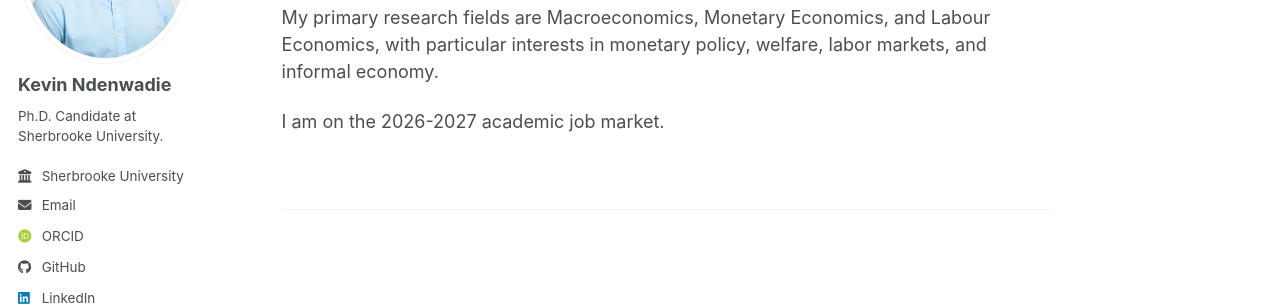
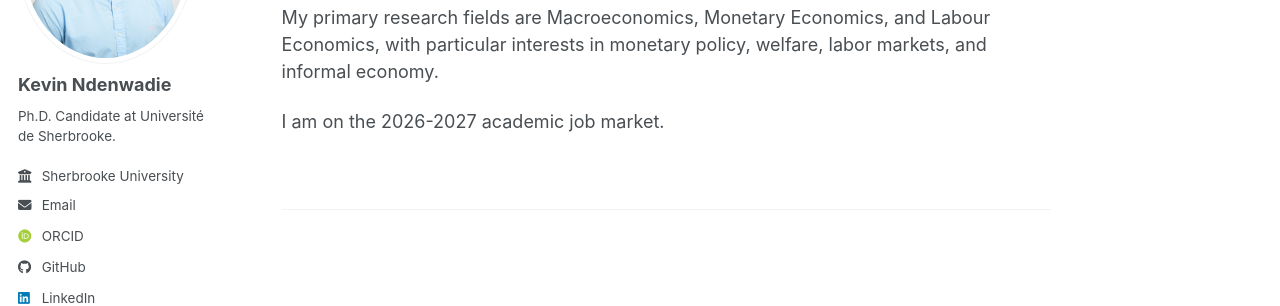
Before and after one commit to Kevinndenwadie/kevinndenwadie.github.io, a Jekyll site: the page built from _pages/about.md, in a window 1280 px wide. Shown: the part 240-546 px from the top of the page. Built offline with Jekyll 4.4.1, drawn with Linux system fonts in a browser that asks for light colours; some web fonts are replaced; a script bundle is joined from its source files by our own code; library files that are not in the unit come from our copies.

Commit message:
Correct university name in bio
Updated bio to reflect correct university name.

```diff
--- a/_config.yml
+++ b/_config.yml
@@ -26,7 +26,7 @@ author:
   avatar           : "Screenshot Photo Profil_4Mo.png"
   name             : "Kevin Ndenwadie"
   pronouns         : # example: "she/her"
-  bio              : "Ph.D. Candidate at Sherbrooke University."
+  bio              : "Ph.D. Candidate at Université de Sherbrooke."
   location         : #
   employer         : "Sherbrooke University"
   uri              : # URL
```
